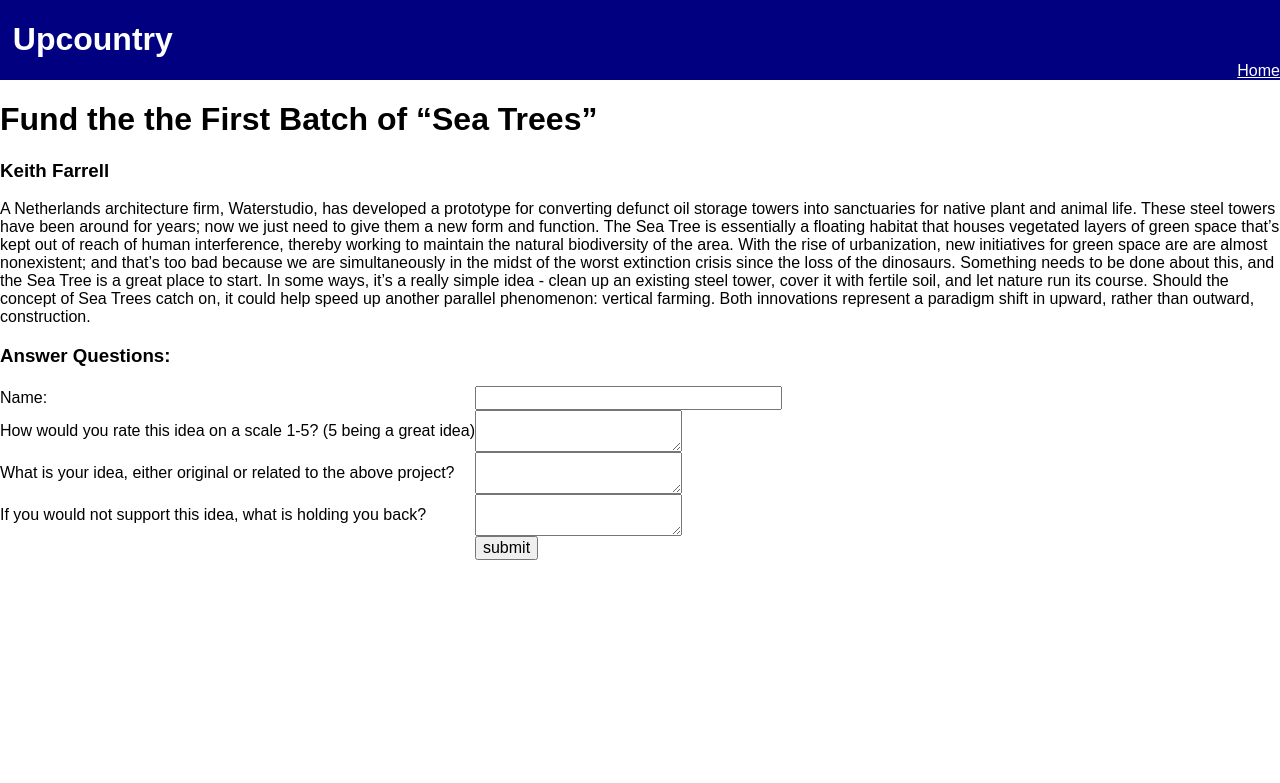
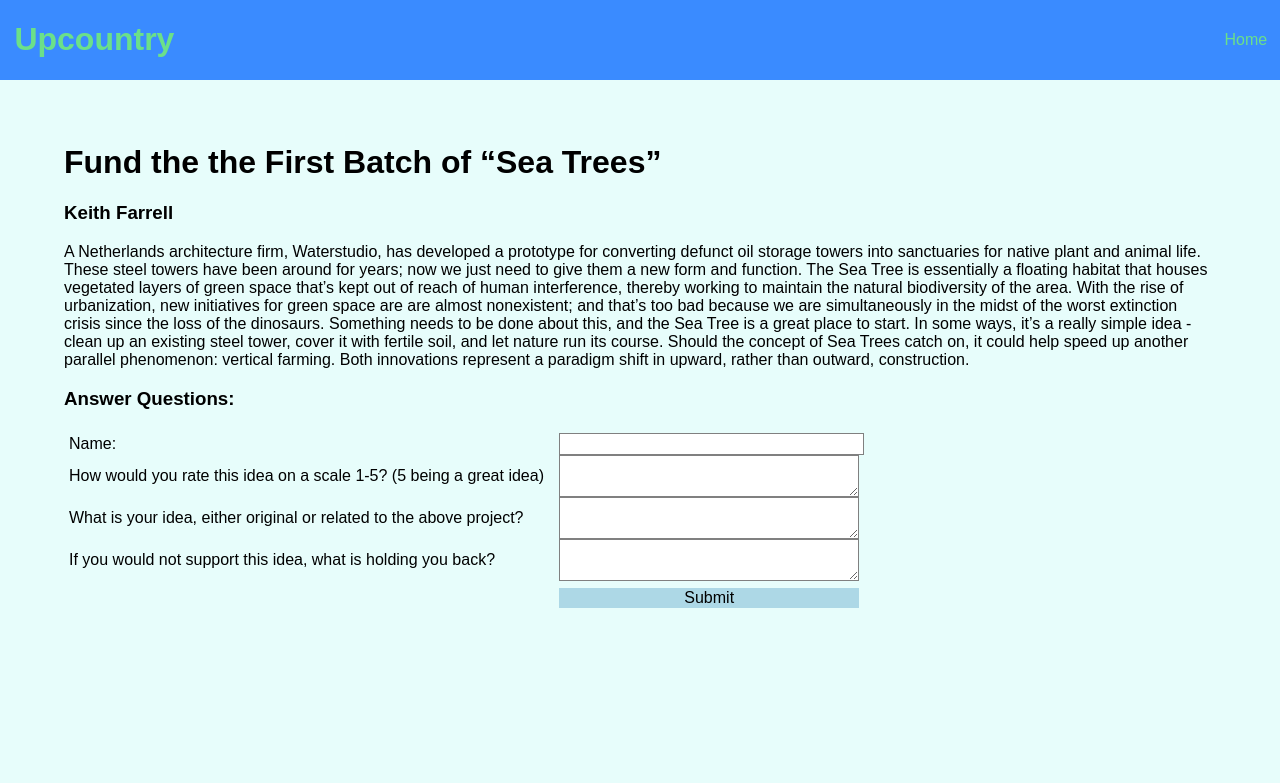
Before and after one commit to mikeyavorsky/focus-group-prototype, a Flask app: page /answer/ in a window 1280 px wide. Shown: the top 783 px of the page. Run offline with Flask 2, Linux system fonts and the light colour scheme; data comes from the database, SQL or seed files in the repository; some libraries are stand-ins or nearby versions.

Commit message:
Most of the changes but missing a crucial one with new-question (post_id, I think) [avail on upcountry-ary-a] and the error I haven't fixed yet about default 'Answer Question' links in posts.

```diff
--- a/app/static/base.css
+++ b/app/static/base.css
@@ -7,7 +7,9 @@ html {
 }
 
 body {
-  font: 'Source Sans Pro', 'Helvetica';
+  color: black;
+  background: rgba(137,248,238,0.2);
+  font: "source-sans-pro", "helvetica";
   min-width: 100%;
 }
 
@@ -15,19 +17,88 @@ nav {
   display: -webkit-flex;
   display: flex;
   flex-direction: row;
-  background: navy;
+  background: #3A8BFF;
   color: white;
   min-height: 5%;
   min-width: 100%;
 }
 
+a {
+  color: #1A9439;
+}
+
 .logo {
+  color: rgba(107,224,137,1);
   align-self: flex-start;
   margin: 0 0 0 1%;
 }
 
 nav a {
+  text-decoration: none;
+  color: rgba(107,224,137,1);
+  align-self: flex-end;
+  margin: auto 1% auto auto;
+}
+
+.new-post {
+  margin: auto;
+  align-self: center;
+  display: -webkit-flex;
+  display: flex;
+  height: 5%;
+  width: 100%;
+  background: #1A9439;
+}
+
+.new-post a {
+  margin: auto;
+  align-self: center;
+  font-weight: bold;
+  text-decoration: none;
+  text-transform: capitalize;
   color: white;
-  align-self: flex-end;
-  margin: auto 0 0 auto;
 }
+
+.post {
+  margin: 5%;
+}
+
+li {
+  list-style: none;
+}
+
+.post footer {
+  display: -webkit-flex;
+  display: flex;
+  flex-direction: row;
+}
+
+.post footer li {
+  align-self: auto;
+  margin: 1% 1% 0 1%;
+}
+
+input {
+  min-width: 300px;
+  border: 1px solid gray;
+  margin-left: 5%;
+}
+
+textarea {
+  width: 300px;
+  border: 1px solid gray;
+  margin-left: 5%;
+}
+
+form {
+    display: block;
+    padding: 5px;
+    border-radius: 5px;
+    color: #333;
+}
+
+input[type="submit"] {
+  border: none;
+  margin-top: 2%;
+  background: lightblue;
+}
--- a/app/templates/answer.html
+++ b/app/templates/answer.html
@@ -1,5 +1,6 @@
 {% extends 'base.html' %}
 {% block content %}
+<div class="post">
   <h1>{{ post.title }}</h1>
   <h3>{{ post.author }}</h3>
   <p>
@@ -144,10 +145,10 @@
           </tr>
           <tr>
               <td></td>
-              <td><input type="submit" value="submit"></td>
+              <td><input type="submit" value="Submit"></td>
               <td></td>
           </tr>
       </table>
   </form>
-
+</div>
 {% endblock %}
--- a/app/templates/base.html
+++ b/app/templates/base.html
@@ -12,7 +12,7 @@
   </head>
   <body>
     <nav>
-      <div class="logo"><h1>Upcountry</h1></div>
+      <div class="logo"><h1><a class="logo" href="{{ url_for('index') }}">Upcountry</a></h1></div>
       <a href="{{ url_for('index') }}">Home</a>
     </nav>
     {% with messages = get_flashed_messages() %}
--- a/app/templates/new-post.html
+++ b/app/templates/new-post.html
@@ -1,5 +1,6 @@
 {% extends "base.html" %}
 {% block content %}
+<div class="post">
 <form action="" method="post" name="post">
     {{ form.hidden_tag() }}
     <table>
@@ -28,4 +29,5 @@
         </tr>
     </table>
 </form>
+</div>
 {% endblock %}
--- a/app/templates/post.html
+++ b/app/templates/post.html
@@ -1,5 +1,6 @@
 {% extends 'base.html' %}
 {% block content %}
+  <div class="post">
   <h1>{{ post.title }}</h1>
   <h3>{{ post.author }}</h3>
   <p>
@@ -41,5 +42,5 @@
             </tr>
         </table>
     </form>
-
+  </div>
 {% endblock %}
--- a/app/views.py
+++ b/app/views.py
@@ -38,8 +38,10 @@ def post(post_id=0):
 
 @app.route('/admin')
 def admin():
+    posts = Post.query.all()
     return render_template('admin.html',
-                           title='Admin')
+                           title='Admin',
+                           posts=posts)
 
 @app.route('/results/<post_id>')
 def results(post_id=0):
@@ -59,7 +61,7 @@ def results(post_id=0):
                            answers=relevant_answers,
                            title=post[0].title+' Results')
 
-@app.route('/new-post/', methods=['GET','POST'])
+@app.route('/new-post/', methods=['GET', 'POST'])
 @app.route('/new-post', methods=['GET','POST'])
 def new_post():
     form = PostForm()
```
Also changed, not shown: app/templates/admin.html (+7 -4 lines), app/templates/index.html (+9 -2 lines), 2 other files.
